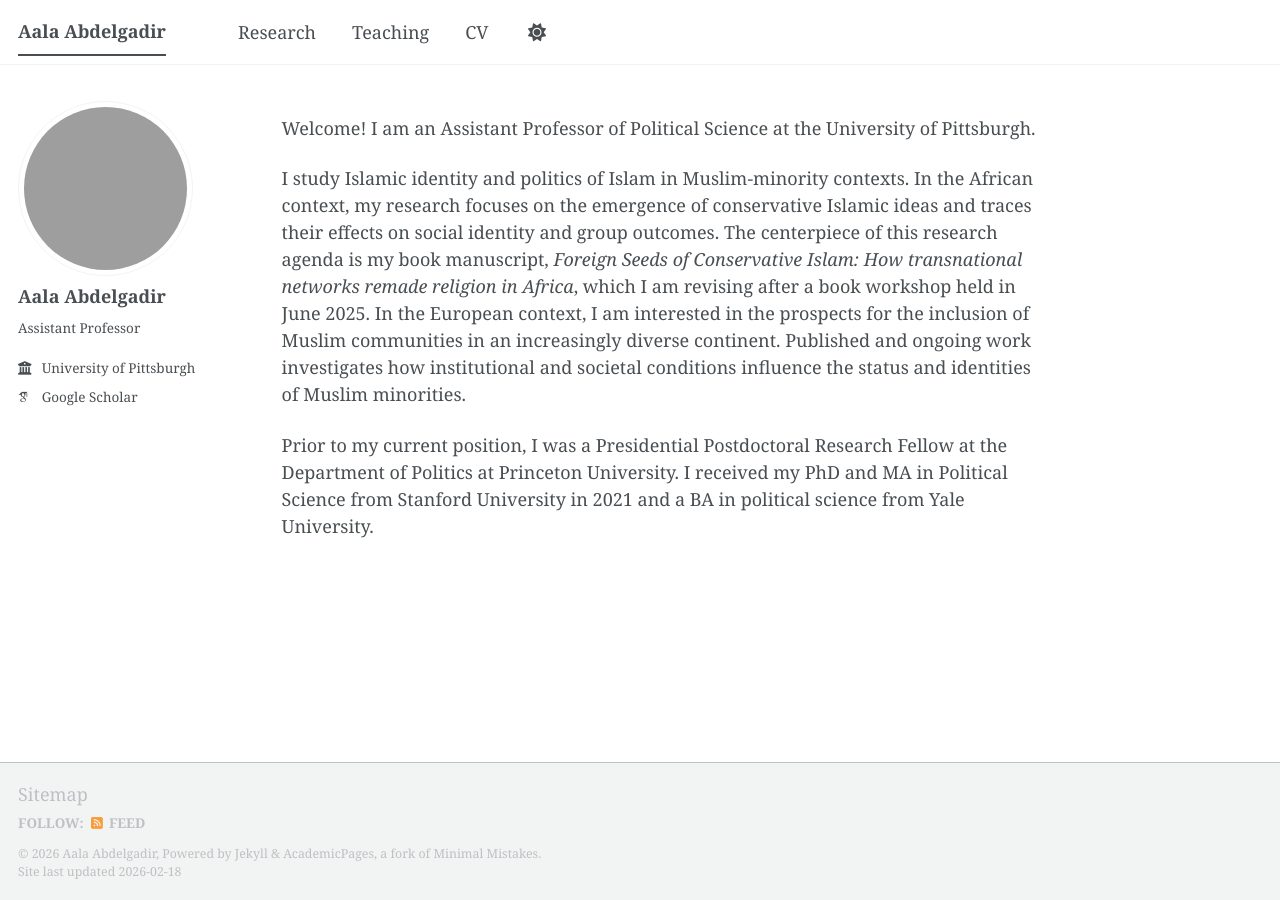
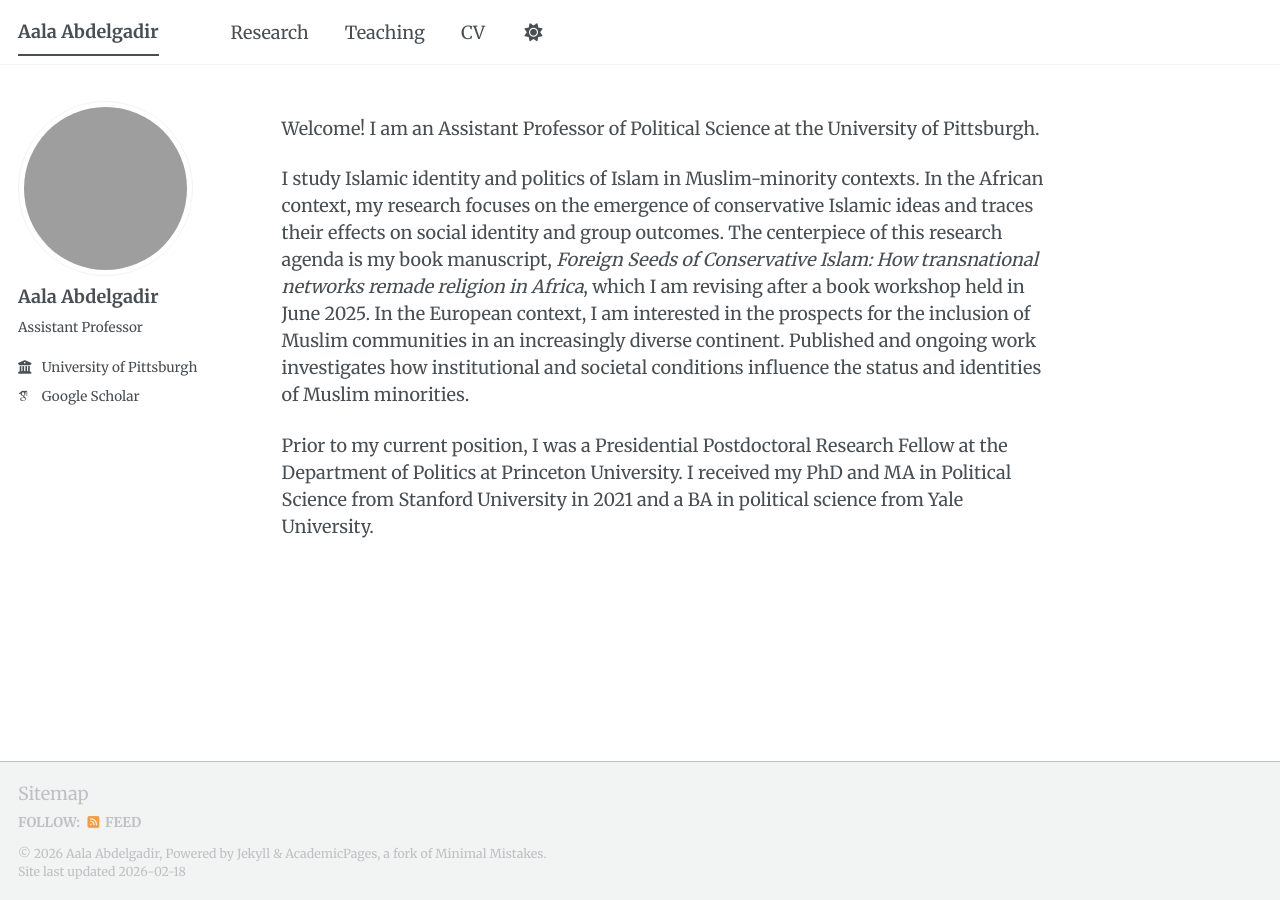
Before and after one commit to aabdelgadir/aabdelgadir.github.io, a Jekyll site: the page built from _pages/about.md, in a window 1280 px wide. Built offline with Jekyll 4.4.1, drawn with Linux system fonts in a browser that asks for light colours; some web fonts are replaced; a script bundle is joined from its source files by our own code; library files that are not in the unit come from our copies.

Commit message:
Add Merriweather font import to main.scss

```diff
--- a/assets/css/main.scss
+++ b/assets/css/main.scss
@@ -7,7 +7,8 @@
  * Note that the files are processed in the order they are imported, so they are partly
    sorted by the dependencies. Also, the first two lines of the file are required by Jekyll.
  */
-@import url('https://fonts.googleapis.com/css2?family=Inter:wght@400;500;600;700&display=swap');
+@import url('https://fonts.googleapis.com/css2?family=Merriweather:wght@400;700&display=swap');
+
 @import
     "vendor/breakpoint/breakpoint",
 
```
